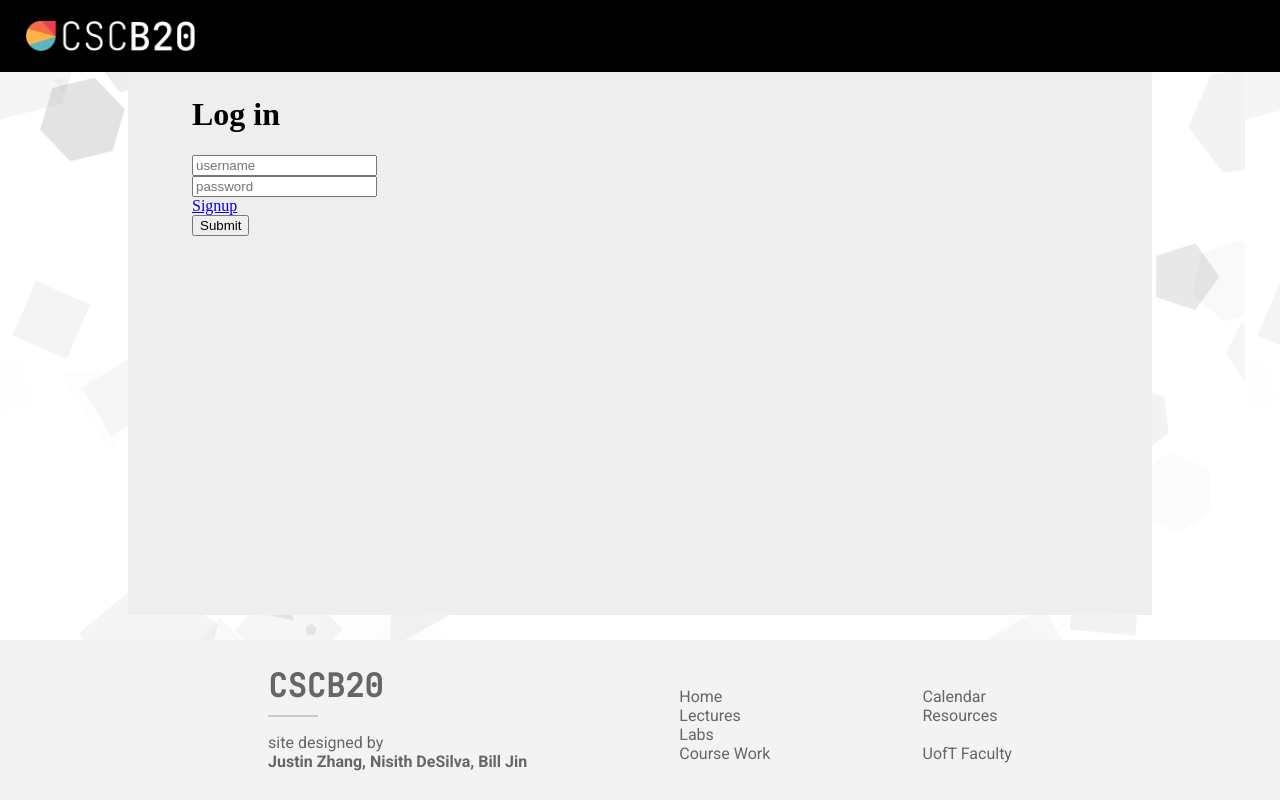
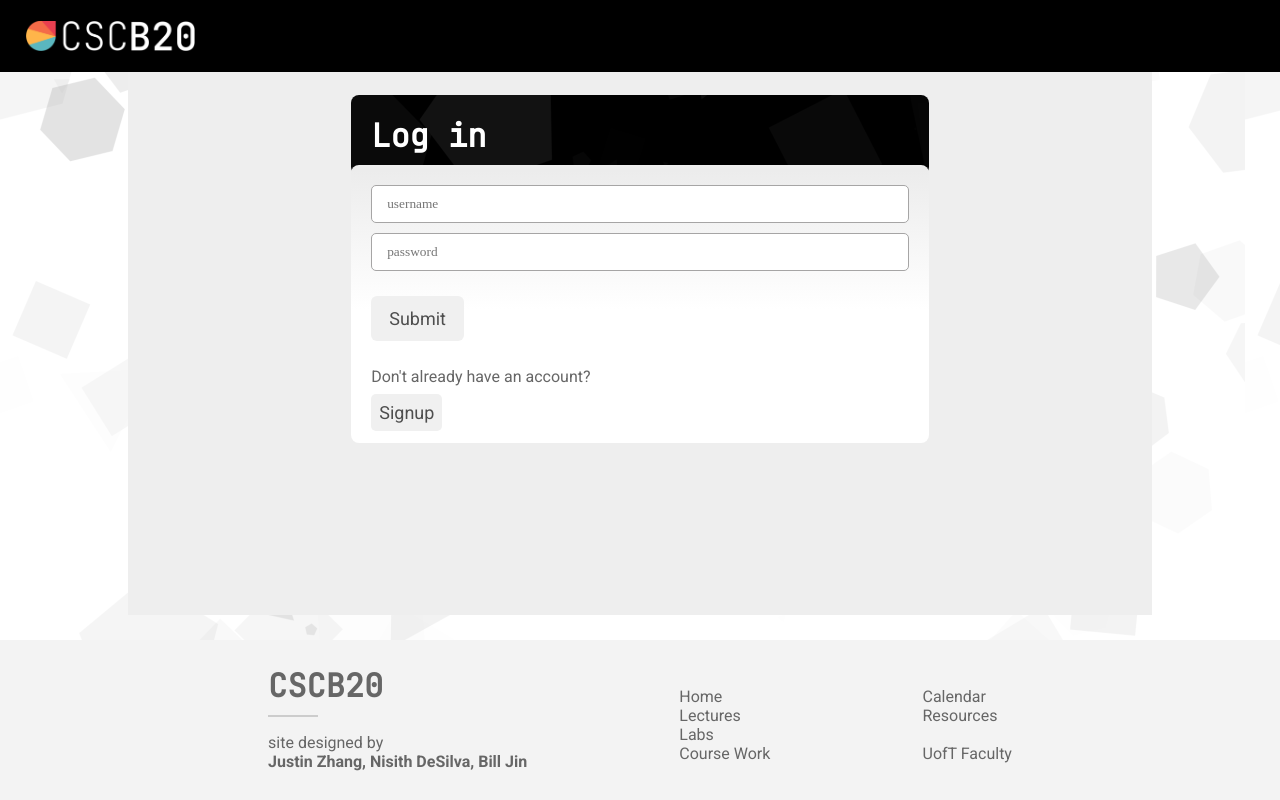
Before and after one commit to Justinz8/CSCB20-Website, a Flask app: page /Login in a window 1280 px wide. Run offline with Flask 3, Linux system fonts and the light colour scheme; some web fonts are replaced.

Commit message:
Update Login.html
Edited so it can work with new stylesheet

```diff
--- a/src/templates/Login.html
+++ b/src/templates/Login.html
@@ -12,6 +12,7 @@
         <link href='https://fonts.googleapis.com/css2?family=JetBrains+Mono'
               rel='stylesheet'>
         <link rel="stylesheet" href="../css/Lectures.css">
+        <link rel="stylesheet" href="{{ url_for('static',filename='styles/Login.css') }}">
     </head>
     <body>
         {% extends "template.html" %}
@@ -23,16 +24,24 @@
                     {% for error in error_message %}<p>{{ error }}</p>{% endfor %}
                 {% endif %}
             {% endwith %}
+            <div class = "cont">
+                <div class = "title">
                     <h1>Log in</h1>
+                </div>
+                <div class="login-form">
                     <form action="/Login" method="POST">
                         <input type="text" name="username" placeholder="username" required />
                         <br />
                         <input type="password" name="password" placeholder="password" required />
                         <br />
+                        <input type="submit" value="Submit" />
+                        <br />
+                        <p>Don't already have an account?</p>
                         <a href="{{ url_for('Signup') }}">Signup</a>
                         <br />
-                <input type="submit" value="Submit" />
                     </form>
+                </div>
+            </div>
         </div>
     {% endblock %}
 </body>
```
Lines whose indentation alone changed are shown as unchanged.
